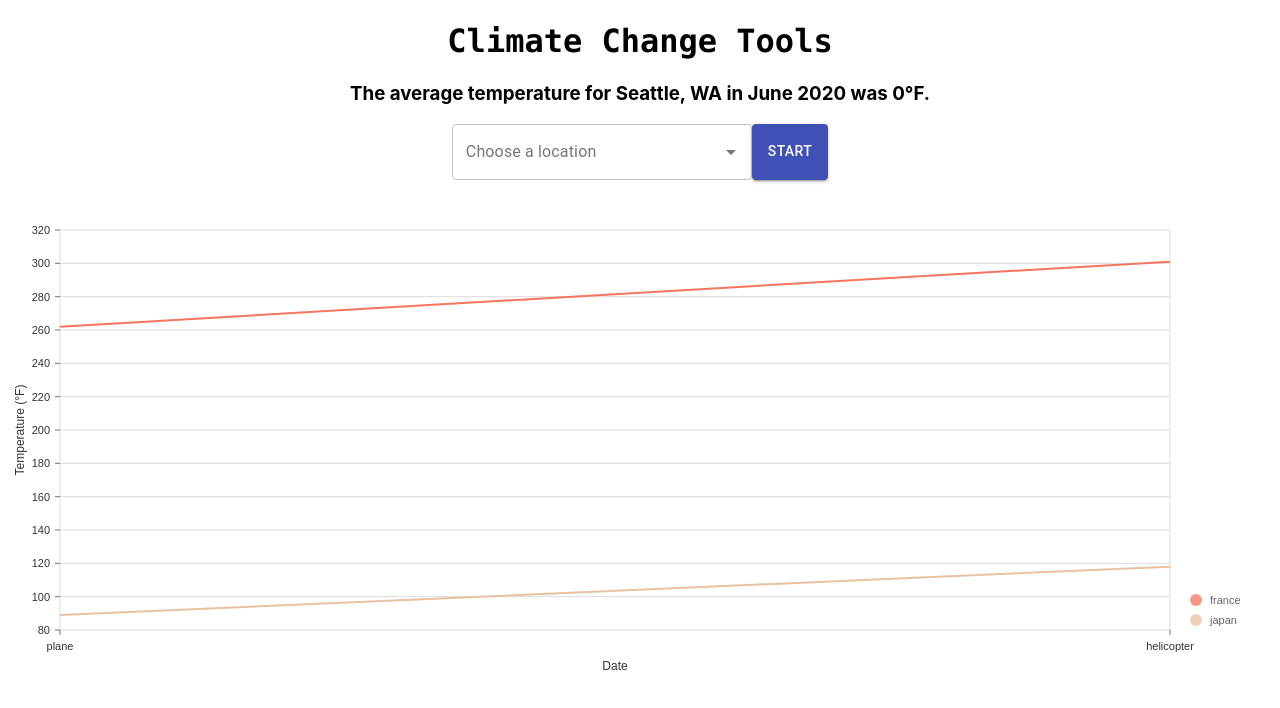
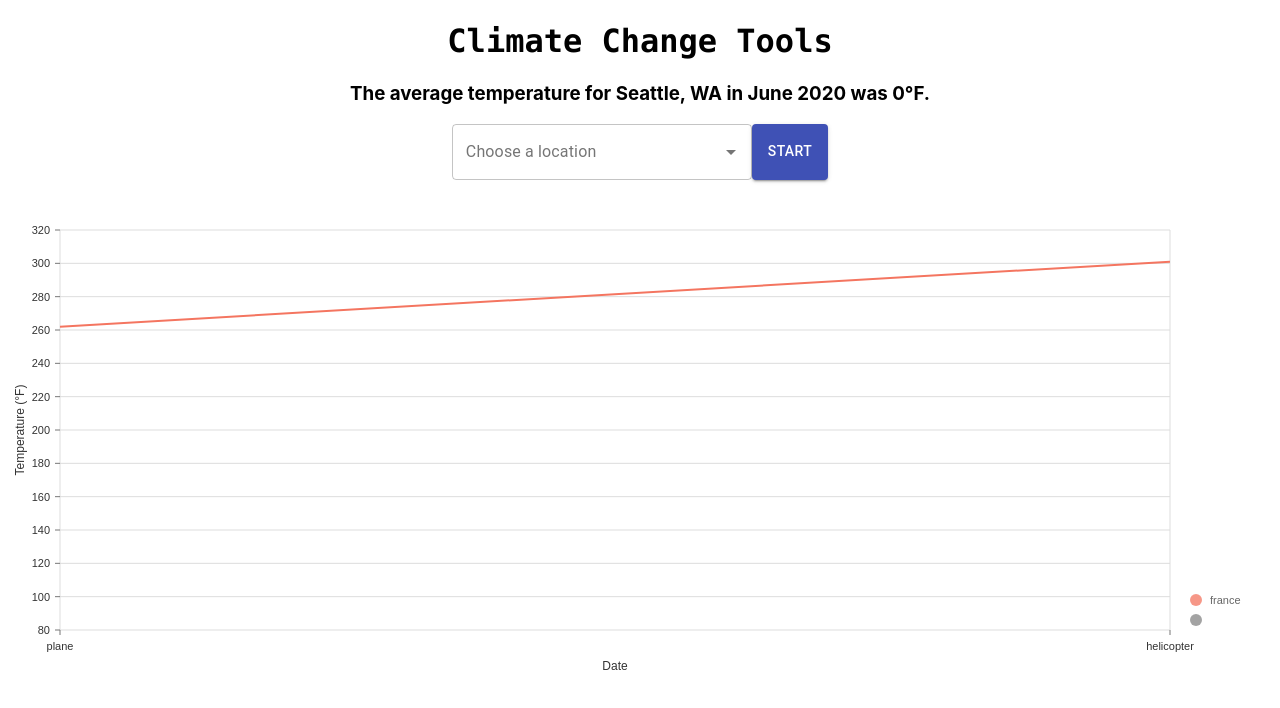
Before and after one commit to rosshoyt/climate-info, a React (Create React App) app: page / in a window 1280 px wide. Shown: the top 708 px of the page. Built offline with nearby package versions, Linux system fonts and the light colour scheme; no server answers.

Commit message:
Use api climate data in LineChart

```diff
--- a/src/Components/MaxTempVisualization.js
+++ b/src/Components/MaxTempVisualization.js
@@ -7,7 +7,7 @@ import LineChart from './Charts/LineChart';
 const MaxTempVisualization = () => {
     const [chartData, setChartData] = useState([
         {
-          id: "japan",
+          id: "",
           color: "hsl(221, 70%, 50%)",
           data: [
             {
@@ -37,37 +37,19 @@ const MaxTempVisualization = () => {
       ]);
 
       function changeChart() {
-        console.log('Pressed button!');
-        setChartData([
-          {
-            id: "japan",
-            color: "hsl(221, 70%, 50%)",
-            data: [
-              {
-                x: "new planes",
-                y: 403
-              },
-              {
-                x: "helicopter",
-                y: 234
-              }
-            ]
-          },
-          {
-            id: "france",
-            color: "hsl(175, 70%, 50%)",
-            data: [
-              {
-                x: "new planes",
-                y: 400
-              },
-              {
-                x: "helicopter",
-                y: 2
-              }
-            ]
-          }
-        ]);
+        console.log('Pressed start button!');
+        fetch('/api/temperature/max').then(res => res.json()).then(recData => {
+            let formattedList = [];
+            for (const [key, value] of Object.entries(recData)) {
+                formattedList.push({ x : key, y: value});
+            }
+            setChartData([{
+                id: "June 1 - June 30, 2020",
+                color: "hsl(175, 70%, 50%)",
+                data: formattedList
+            }]);
+
+          });
       }
 
     return (
```
